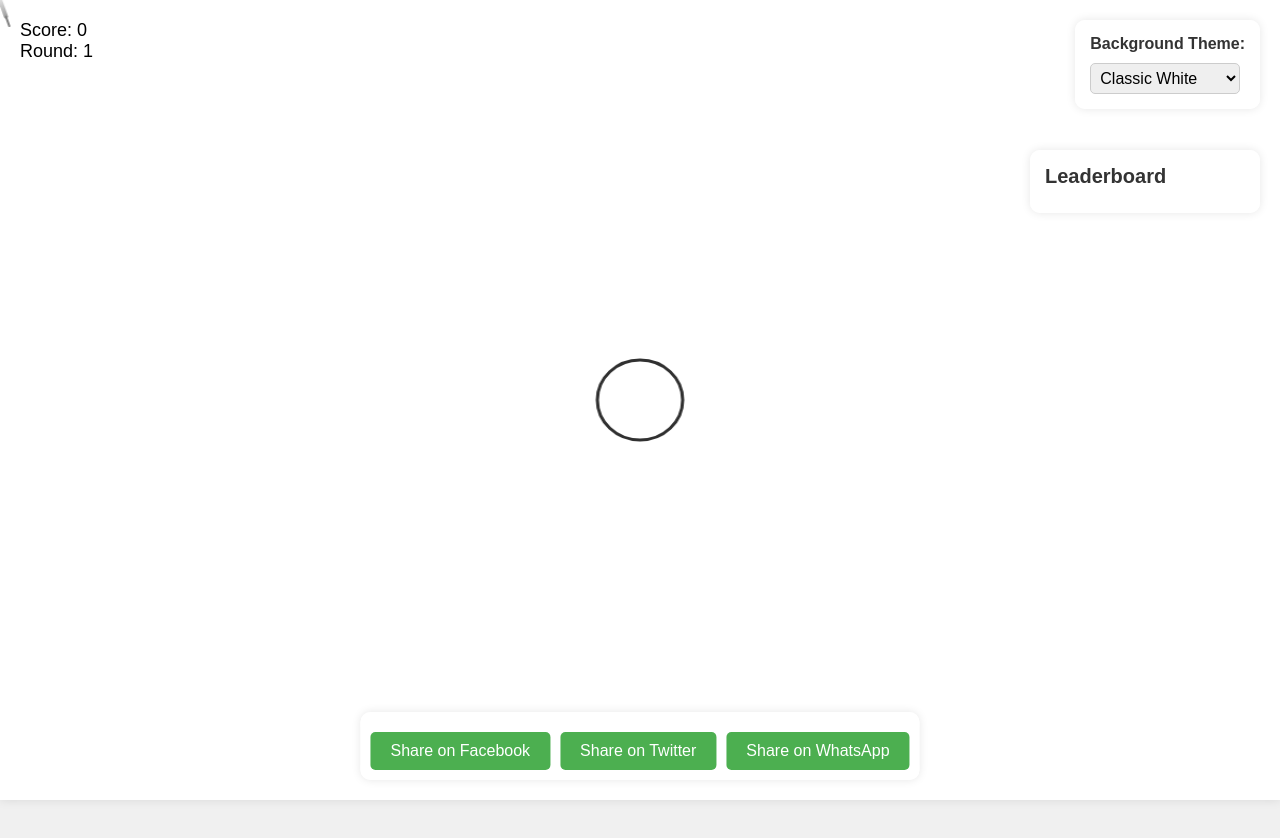
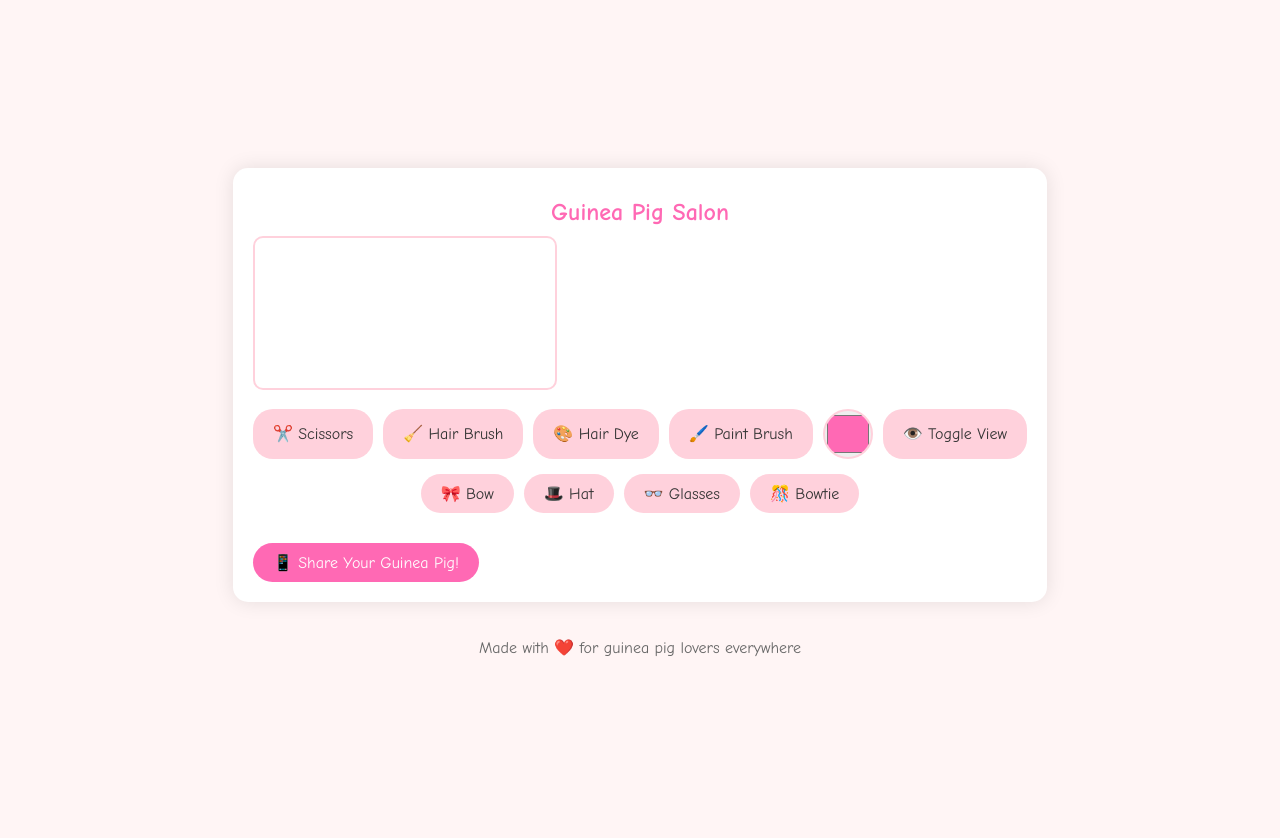
Before and after one commit to Abarber206/guinea-pig-salon, a website: page index.html in a window 1280 px wide. Drawn offline with Linux system fonts and the light colour scheme.

Commit message:
Update index.html with Guinea Pig Salon content

```diff
--- a/index.html
+++ b/index.html
@@ -5,206 +5,124 @@
     <meta name="viewport" content="width=device-width, initial-scale=1.0">
 
     <!-- Social Media Meta Tags -->
-    <meta property="og:title" content="Circle Deflection Game">
-    <meta property="og:description" content="Defend your target by deflecting approaching circles in this exciting browser game!">
-    <meta property="og:image" content="https://your-domain.com/game-preview.png">
-    <meta property="og:url" content="https://your-domain.com">
+    <meta property="og:title" content="Guinea Pig Salon">
+    <meta property="og:description" content="Style and groom adorable virtual guinea pigs in this fun browser game!">
+    <meta property="og:image" content="https://abarber206.github.io/guinea-pig-salon/preview.png">
+    <meta property="og:url" content="https://abarber206.github.io/guinea-pig-salon/">
     <meta name="twitter:card" content="summary_large_image">
 
-    <title>Circle Deflection Game</title>
+    <title>Guinea Pig Salon</title>
     <style>
         body {
             margin: 0;
             padding: 20px;
             display: flex;
+            flex-direction: column;
             justify-content: center;
             align-items: center;
             min-height: 100vh;
-            background: #f0f0f0;
-            overflow: hidden;
+            background: #fff5f5;
+            font-family: 'Comic Sans MS', cursive, sans-serif;
         }
+
         #gameContainer {
             position: relative;
-            top: -20px;
+            background: white;
+            padding: 20px;
+            border-radius: 15px;
+            box-shadow: 0 0 20px rgba(0,0,0,0.1);
         }
+
         canvas {
-            background: white;
-            box-shadow: 0 0 10px rgba(0,0,0,0.1);
+            border: 2px solid #ffd1dc;
+            border-radius: 10px;
             max-width: 100vw;
-            max-height: 100vh;
-            width: 1500px;
-            height: 1000px;
+            max-height: 80vh;
         }
-        #gameInfo {
-            position: fixed;
-            top: 20px;
-            left: 20px;
-            font-family: Arial, sans-serif;
-            font-size: 18px;
-            z-index: 100;
+
+        .tools {
+            display: flex;
+            gap: 10px;
+            margin: 15px 0;
+            flex-wrap: wrap;
+            justify-content: center;
         }
-        #leaderboard {
-            position: fixed;
-            top: 150px;
-            right: 20px;
-            background: rgba(255, 255, 255, 0.9);
-            padding: 15px;
-            border-radius: 10px;
-            box-shadow: 0 0 10px rgba(0,0,0,0.1);
-            font-family: Arial, sans-serif;
-            z-index: 100;
-            width: 200px;
-        }
-        #leaderboard h3 {
-            margin: 0 0 10px 0;
-            font-size: 20px;
-            color: #333;
-        }
-        #leaderboard ol {
-            padding-left: 20px;
-            margin: 0;
-        }
-        #leaderboard li {
-            margin-bottom: 5px;
-            font-size: 16px;
-            color: #555;
-        }
-        #themeSelector {
-            position: fixed;
-            top: 20px;
-            right: 20px;
-            background: rgba(255, 255, 255, 0.9);
-            padding: 15px;
-            border-radius: 10px;
-            box-shadow: 0 0 10px rgba(0,0,0,0.1);
-            font-family: Arial, sans-serif;
-            z-index: 100;
-        }
-        #themeSelector select {
-            padding: 5px;
-            border-radius: 5px;
-            border: 1px solid #ccc;
-            font-size: 16px;
-            width: 150px;
-            margin-top: 5px;
-        }
-        #themeSelector label {
-            display: block;
-            margin-bottom: 5px;
-            font-weight: bold;
-            color: #333;
-        }
-        #score {
-            margin-top: 0;
-        }
-        #round {
-            margin-top: 10px;
-        }
-        #nextRound {
-            margin-top: 10px;
-            color: #4CAF50;
-            display: none;
-        }
-        #gameOver {
-            position: fixed;
-            top: 50%;
-            left: 50%;
-            transform: translate(-50%, -50%);
-            background: rgba(0,0,0,0.8);
-            color: white;
-            padding: 20px;
-            border-radius: 10px;
-            text-align: center;
-            display: none;
-        }
+
         button {
             padding: 10px 20px;
-            font-size: 16px;
+            border: none;
+            border-radius: 20px;
+            background: #ffd1dc;
+            color: #333;
             cursor: pointer;
-            background: #4CAF50;
-            border: none;
+            transition: all 0.3s ease;
+            font-family: inherit;
+            font-size: 1em;
+        }
+
+        button:hover {
+            background: #ffb6c1;
+            transform: scale(1.05);
+        }
+
+        button.active {
+            background: #ff69b4;
             color: white;
-            border-radius: 5px;
-            margin-top: 10px;
         }
-        #shareButtons {
-            position: fixed;
-            bottom: 20px;
-            left: 50%;
-            transform: translateX(-50%);
-            background: rgba(255, 255, 255, 0.9);
-            padding: 10px;
-            border-radius: 10px;
-            box-shadow: 0 0 10px rgba(0,0,0,0.1);
-            z-index: 100;
-            display: flex;
-            gap: 10px;
+
+        #colorPicker {
+            width: 50px;
+            height: 50px;
+            padding: 0;
+            border: 2px solid #ffd1dc;
+            border-radius: 25px;
+            cursor: pointer;
         }
-        .shareButton {
-            padding: 8px 16px;
-            border: none;
-            border-radius: 5px;
-            cursor: pointer;
-            font-family: Arial, sans-serif;
-            font-size: 14px;
+
+        .guinea-name {
+            font-size: 1.5em;
+            color: #ff69b4;
+            margin: 10px 0;
+            text-align: center;
+        }
+
+        .share-button {
+            background: #ff69b4;
             color: white;
-            display: flex;
-            align-items: center;
-            gap: 5px;
+            margin-top: 15px;
         }
-        .facebook { background: #1877f2; }
-        .twitter { background: #1da1f2; }
-        .whatsapp { background: #25d366; }
+
+        footer {
+            margin-top: 20px;
+            text-align: center;
+            color: #666;
+        }
     </style>
 </head>
 <body>
     <div id="gameContainer">
+        <h1 class="guinea-name">Guinea Pig Salon</h1>
         <canvas id="gameCanvas"></canvas>
-        <div id="gameInfo">
-            <div>Score: <span id="scoreValue">0</span></div>
-            <div>Round: <span id="roundValue">1</span></div>
-            <div id="nextRound" style="display: none;">
-                Next round in: <span id="countdownValue">3</span>
-            </div>
+        <div class="tools">
+            <button id="scissorsBtn">✂️ Scissors</button>
+            <button id="brushBtn">🧹 Hair Brush</button>
+            <button id="dyeBtn">🎨 Hair Dye</button>
+            <button id="paintBtn">🖌️ Paint Brush</button>
+            <input type="color" id="colorPicker" value="#ff69b4">
+            <button id="viewBtn">👁️ Toggle View</button>
         </div>
-        <div id="leaderboard">
-            <h3>Leaderboard</h3>
-            <ol id="leaderboardList">
-                <!-- High scores will be dynamically inserted here -->
-            </ol>
+        <div class="tools">
+            <button id="bowBtn">🎀 Bow</button>
+            <button id="hatBtn">🎩 Hat</button>
+            <button id="glassesBtn">👓 Glasses</button>
+            <button id="bowtieBtn">🎊 Bowtie</button>
         </div>
-        <div id="themeSelector">
-            <label for="theme">Background Theme:</label>
-            <select id="theme">
-                <option value="classic">Classic White</option>
-                <option value="night">Night Sky</option>
-                <option value="gradient">Sunset Gradient</option>
-                <option value="grid">Grid Pattern</option>
-                <option value="dots">Polka Dots</option>
-                <option value="space">Space</option>
-            </select>
-        </div>
-        <div id="gameOver" style="display: none;">
-            <h2>Game Over!</h2>
-            <p>Final Score: <span id="finalScore">0</span></p>
-            <p>Rounds Completed: <span id="finalRound">0</span></p>
-            <label for="playerName">Enter your name:</label>
-            <input type="text" id="playerName" placeholder="Your Name" maxlength="10">
-            <button onclick="saveScore()">Submit Score</button>
-            <button onclick="location.reload()">Play Again</button>
-        </div>
-        <div id="shareButtons">
-            <button class="shareButton facebook" onclick="shareGame('facebook')">
-                Share on Facebook
-            </button>
-            <button class="shareButton twitter" onclick="shareGame('twitter')">
-                Share on Twitter
-            </button>
-            <button class="shareButton whatsapp" onclick="shareGame('whatsapp')">
-                Share on WhatsApp
-            </button>
-        </div>
+        <button class="share-button" onclick="shareGame()">📱 Share Your Guinea Pig!</button>
     </div>
-    <script src="game.js"></script>
+    <footer>
+        <p>Made with ❤️ for guinea pig lovers everywhere</p>
+    </footer>
+
+    <script src="guinea-pig-game.js"></script>
 </body>
 </html>
```
